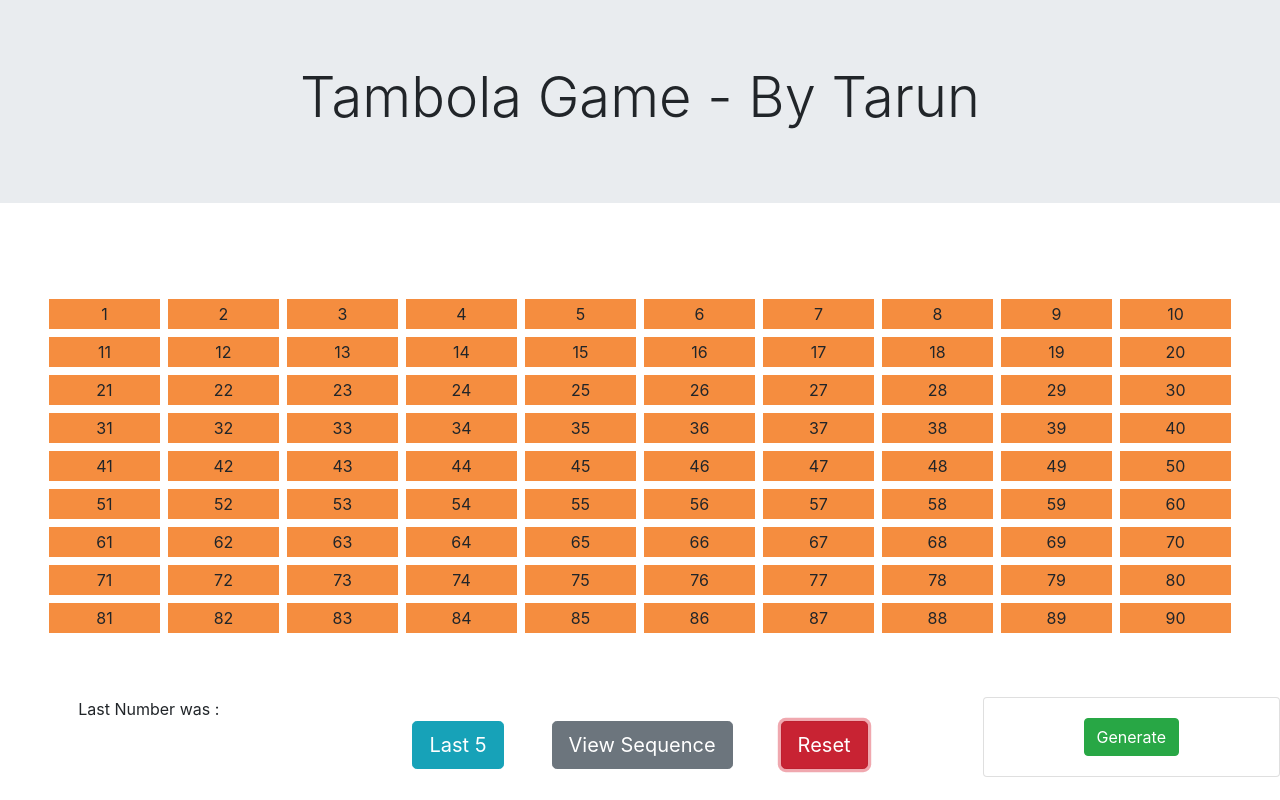
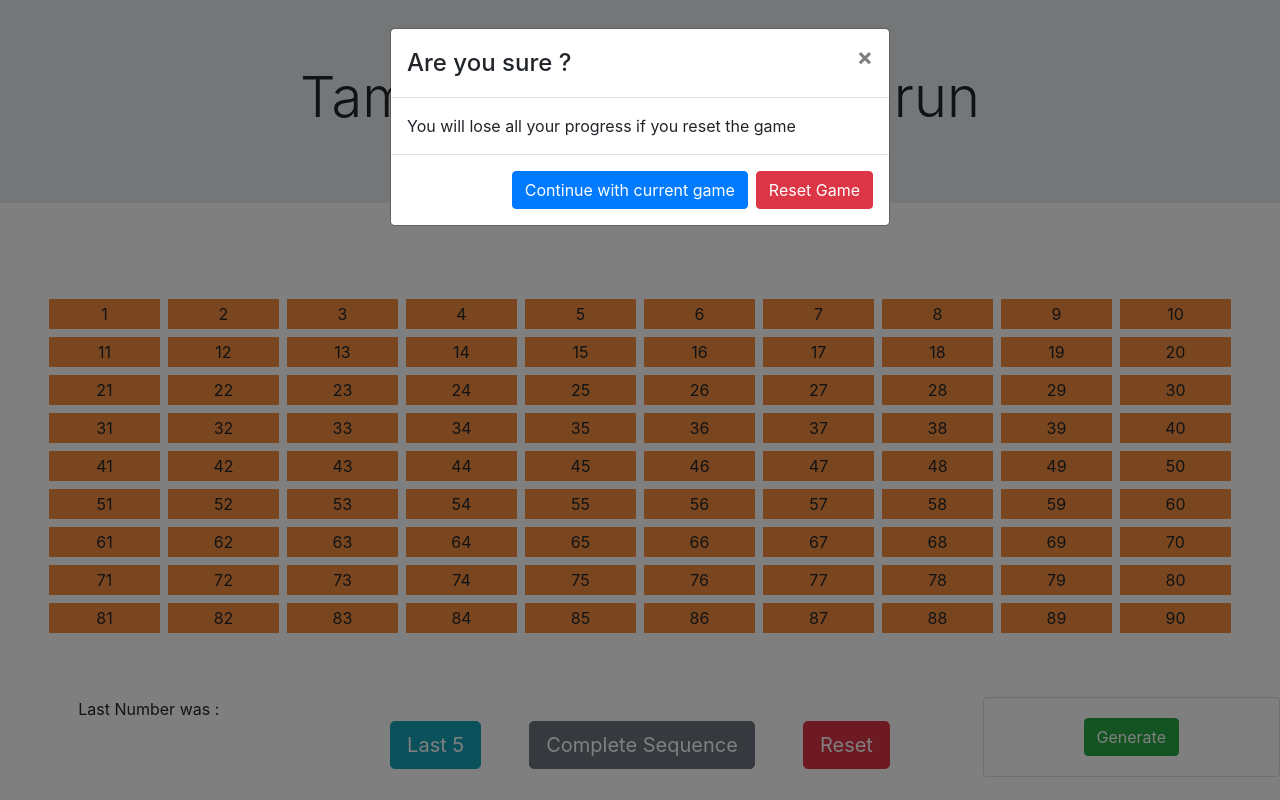
Before and after one commit to tarunluthra123/Tambola-React, a React (Create React App) app: page / in a window 1280 px wide. Both pictures are taken after a click on the button "Reset". Built offline with nearby package versions, Linux system fonts and the light colour scheme.

Commit message:
Completed options functionality

```diff
--- a/package.json
+++ b/package.json
@@ -5,6 +5,7 @@
   "dependencies": {
     "bootstrap": "^4.5.0",
     "react": "^16.13.1",
+    "react-bootstrap": "^1.2.2",
     "react-dom": "^16.13.1",
     "react-scripts": "0.9.5"
   },
--- a/src/components/Options.js
+++ b/src/components/Options.js
@@ -1,31 +1,74 @@
 import React, {Component} from 'react';
+import {Button, Modal} from "react-bootstrap";
 
 class Options extends Component {
     constructor(props) {
         super(props);
         this.state = {
-            sequenceBoxRendered: false
+            sequenceBoxRendered: false,
+            lastFiveRendered: false,
+            showModal: false
         }
     }
 
-    renderSequenceBox = () => {
-        if (!this.state.sequenceBoxRendered) {
+    renderBox = () => {
+        if (!this.state.sequenceBoxRendered && !this.state.lastFiveRendered) {
             return (
                 <div/>
             )
-        } else {
+        } else if (this.state.sequenceBoxRendered) {
             // console.log('ok')
             return (
                 <div className="card card-body">
                     {this.props.sequence.join(', ')}
                 </div>
             )
+        } else {
+            return (
+                <div className="card card-body">
+                    {this.props.sequence.slice(-5).join(', ')}
+                </div>
+            )
         }
     }
 
-    invertState = () => {
+    invertSequenceState = () => {
+        if (this.state.lastFiveRendered) {
+            this.setState({
+                lastFiveRendered: false
+            })
+        }
         this.setState({
             sequenceBoxRendered: !this.state.sequenceBoxRendered
+        })
+    }
+
+    invertLastFiveState = () => {
+        if (this.state.sequenceBoxRendered) {
+            this.setState({
+                sequenceBoxRendered: false
+            })
+        }
+        this.setState({
+            lastFiveRendered: !this.state.lastFiveRendered
+        })
+    }
+
+    changeModalState = () => {
+        this.setState({
+            showModal: true
+        })
+    }
+
+    resetGame = () => {
+        this.handleModalClose()
+        location.reload()
+    }
+
+
+    handleModalClose = () => {
+        this.setState({
+            showModal: false
         })
     }
 
@@ -34,16 +77,30 @@ class Options extends Component {
         const lastFive = sequence.slice(-5)
         return (
             <div>
+                <Modal show={this.state.showModal} onHide={this.handleModalClose}>
+                    <Modal.Header closeButton>
+                        <Modal.Title>Are you sure ?</Modal.Title>
+                    </Modal.Header>
+                    <Modal.Body>You will lose all your progress if you reset the game</Modal.Body>
+                    <Modal.Footer>
+                        <Button variant="primary" onClick={this.handleModalClose}>
+                            Continue with current game
+                        </Button>
+                        <Button variant="danger" onClick={this.resetGame}>
+                            Reset Game
+                        </Button>
+                    </Modal.Footer>
+                </Modal>
                 <div className="btn btn-lg btn-info m-4" data-toggle="tooltip" data-placement="top"
-                     title={lastFive}>
+                     title="View Last 5 Numbers" onClick={this.invertLastFiveState}>
                     Last 5
                 </div>
                 <button className="btn btn-lg btn-secondary m-4" data-toggle="tooltip" data-placement="top"
-                        title="View the complete sequence so far" onClick={this.invertState}>
-                    View Sequence
+                        title="View the complete sequence so far" onClick={this.invertSequenceState}>
+                    Complete Sequence
                 </button>
                 <button className="btn btn-lg btn-danger m-4" data-toggle="tooltip" data-placement="top"
-                        title="Reset board">
+                        title="Reset board" onClick={this.changeModalState}>
                     Reset
                 </button>
                 <div className="collapse" id="collapseExample">
@@ -51,7 +108,7 @@ class Options extends Component {
                         {sequence}
                     </div>
                 </div>
-                {this.renderSequenceBox()}
+                {this.renderBox()}
             </div>
         );
     }
```
Also changed, not shown: 1 other file (tests, documents, lock files or other folders).
